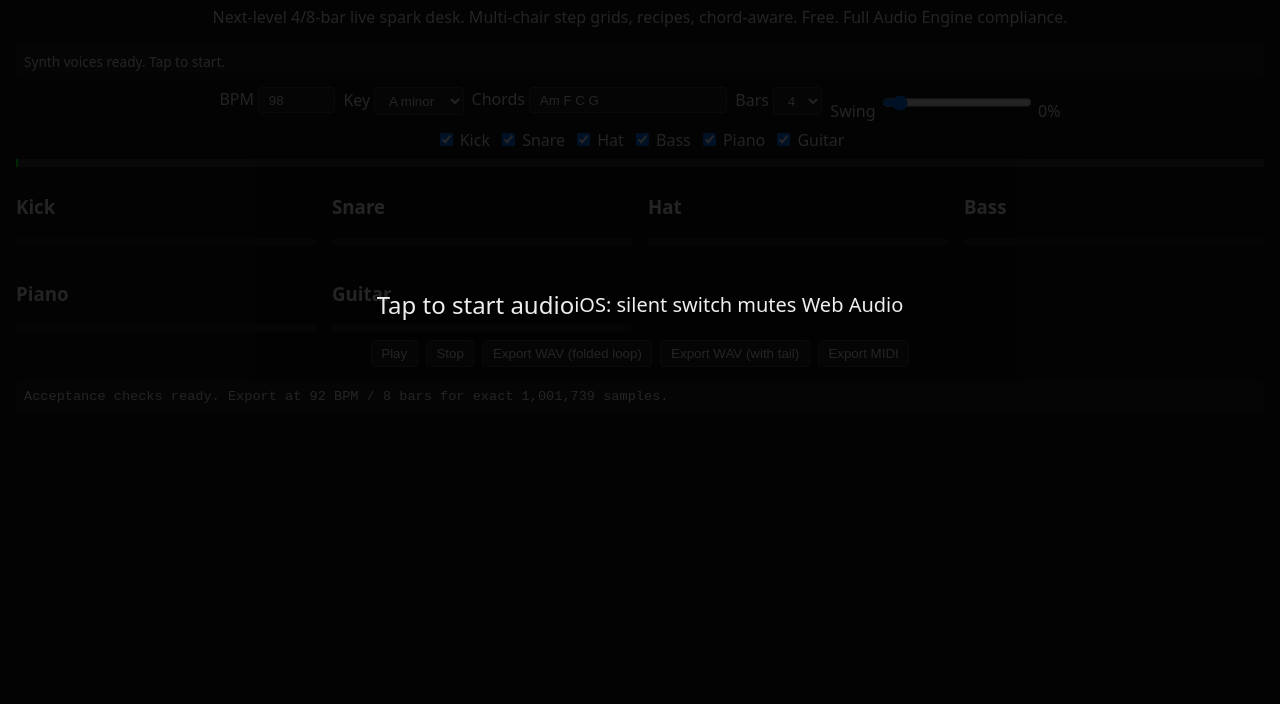
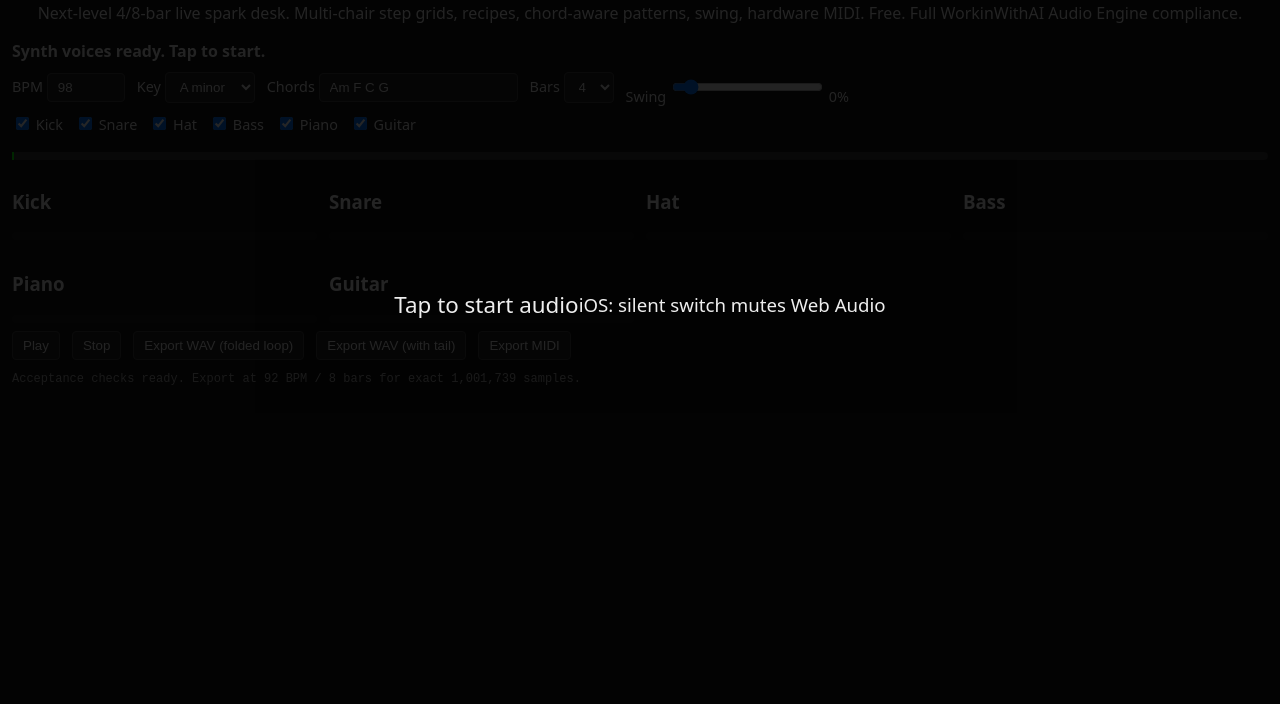
Before and after one commit to workinwithai-create/SummitDesk, a plain HTML site: page index.html in a window 1280 px wide. Shown: the part 96-800 px from the top of the page. Drawn offline with Linux system fonts and the light colour scheme.

```diff
--- a/index.html
+++ b/index.html
@@ -10,7 +10,7 @@
   <div id="tap-overlay" class="overlay">Tap to start audio<br><small>iOS: silent switch mutes Web Audio</small></div>
   <header>
     <h1>SummitDesk</h1>
-    <p>Next-level 4/8-bar live spark desk. Multi-chair step grids, recipes, chord-aware. Free. Full Audio Engine compliance.</p>
+    <p>Next-level 4/8-bar live spark desk. Multi-chair step grids, recipes, chord-aware patterns, swing, hardware MIDI. Free. Full WorkinWithAI Audio Engine compliance.</p>
   </header>
   <div id="status">Synth voices ready. Tap to start.</div>
   <div class="controls">
--- a/styles.css
+++ b/styles.css
@@ -1,14 +1,18 @@
-body { font-family: system-ui, sans-serif; background: #111; color: #eee; margin: 0; padding: 1rem; }
-.overlay { position: fixed; inset: 0; background: rgba(0,0,0,.85); display: flex; align-items: center; justify-content: center; font-size: 1.5rem; z-index: 10; text-align: center; }
+body { font-family: system-ui, sans-serif; background: #111; color: #eee; margin: 0; padding: 12px; }
+header { text-align: center; margin-bottom: 12px; }
+.overlay { position: fixed; inset: 0; background: rgba(0,0,0,0.85); display: flex; align-items: center; justify-content: center; font-size: 1.4rem; z-index: 100; cursor: pointer; }
 .overlay.hidden { display: none; }
-header { text-align: center; margin-bottom: 1rem; }
-.controls, .mutes, .buttons { display: flex; flex-wrap: wrap; gap: .5rem; margin: .5rem 0; justify-content: center; }
-.grids { display: grid; grid-template-columns: repeat(auto-fit, minmax(280px, 1fr)); gap: 1rem; }
-.grid { display: grid; grid-template-columns: repeat(16, 1fr); gap: 2px; background: #222; padding: 4px; border-radius: 4px; }
-.step { aspect-ratio: 1; background: #333; border-radius: 2px; cursor: pointer; }
-.step.on { background: #f60; }
-#playhead-container { height: 8px; background: #333; position: relative; margin: .5rem 0; }
-#playhead { position: absolute; top: 0; bottom: 0; width: 2px; background: #0f0; }
-#status, #punch { background: #222; padding: .5rem; border-radius: 4px; font-size: .85rem; }
-button, input, select { background: #222; color: #eee; border: 1px solid #444; padding: .3rem .6rem; border-radius: 4px; }
+.controls, .mutes, .buttons, .recipes { display: flex; flex-wrap: wrap; gap: 12px; margin: 8px 0; align-items: center; }
+.controls label, .mutes label { font-size: 0.9rem; }
+input, select, button { background: #222; color: #eee; border: 1px solid #444; padding: 6px 10px; border-radius: 4px; }
+button { cursor: pointer; }
 button:hover { background: #333; }
+#playhead-container { height: 8px; background: #333; margin: 10px 0; position: relative; border-radius: 4px; }
+#playhead { position: absolute; top: 0; left: 0; width: 2px; height: 100%; background: #0f0; }
+.grids { display: grid; grid-template-columns: repeat(auto-fit, minmax(280px, 1fr)); gap: 12px; }
+.grid { display: grid; grid-template-columns: repeat(16, 1fr); gap: 2px; background: #1a1a1a; padding: 4px; border-radius: 4px; }
+.step { height: 22px; background: #333; border-radius: 2px; cursor: pointer; }
+.step.on { background: #0a0; }
+.step:nth-child(16n+1) { border-left: 2px solid #555; }
+#punch { font-size: 0.75rem; color: #aaa; white-space: pre-wrap; margin-top: 12px; }
+#status { font-weight: bold; margin: 6px 0; }
```
